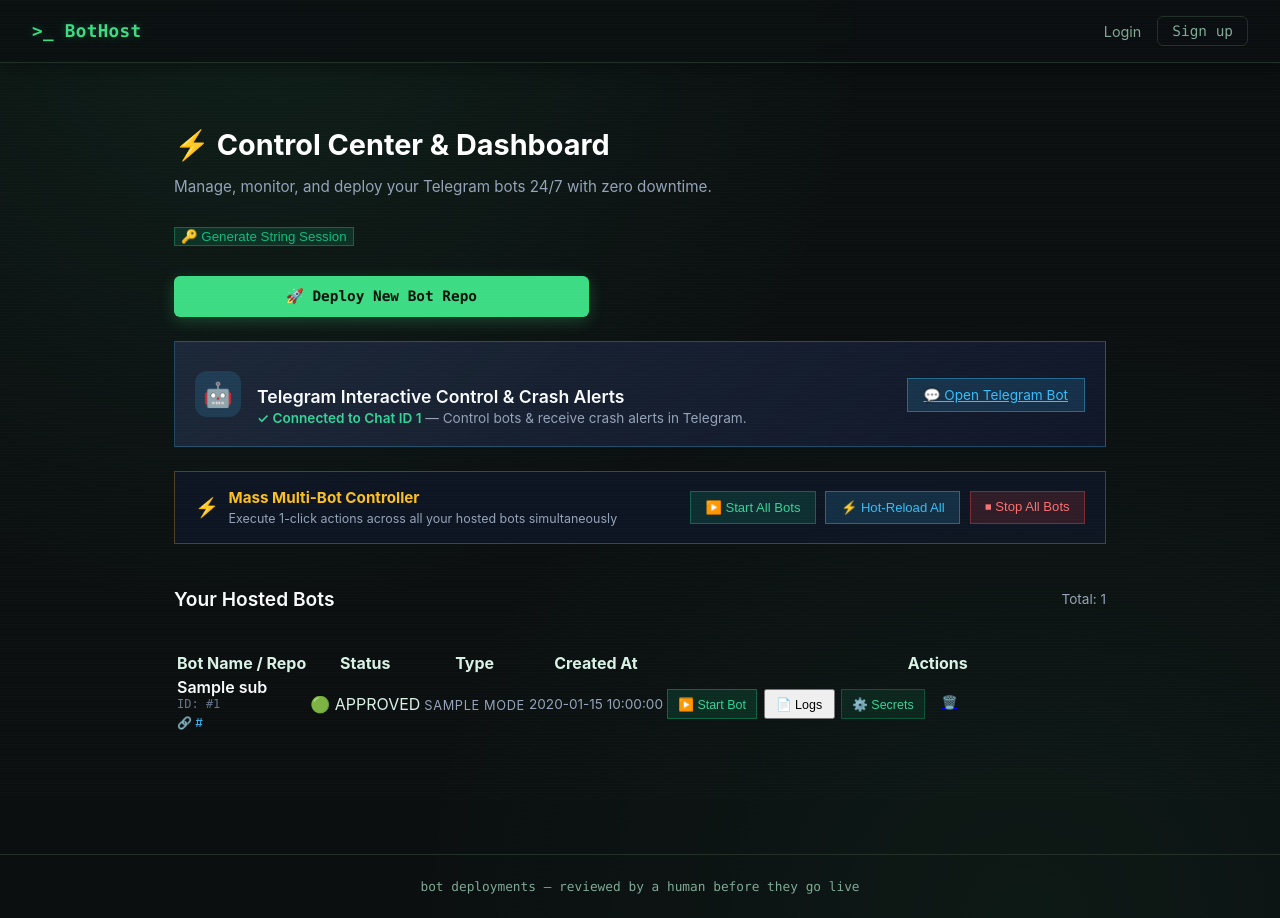
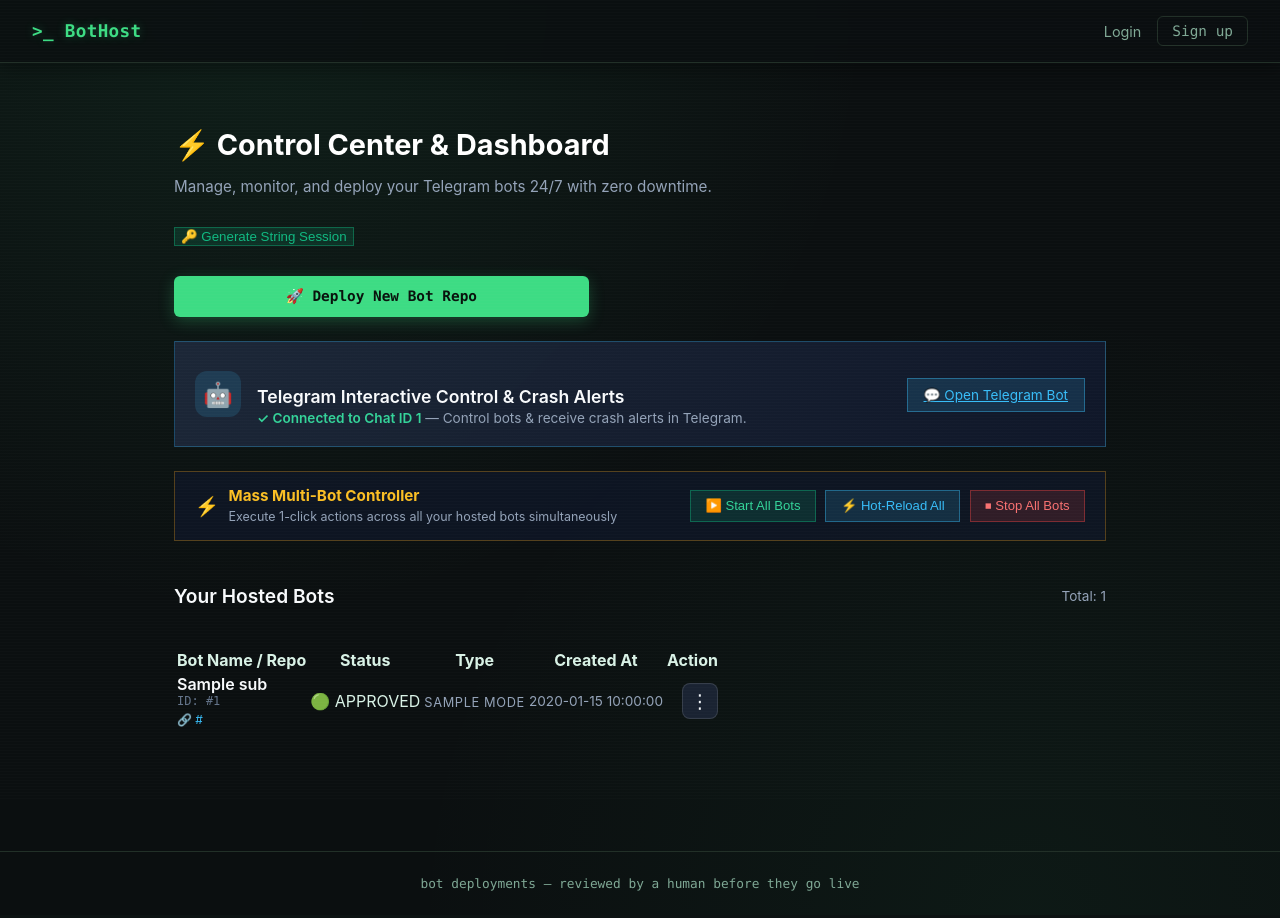
Before and after one commit to sachinmandawi/bothost, a Flask app: template templates/dashboard.html in a window 1280 px wide. After the commit the page ends 891 px from the top, so only its background shows below. Run offline with Flask 3, Linux system fonts and the light colour scheme; the template is opened without the code that fills it: most values are stand-ins (such as "Sample title", 1, 10 or a date in 2020).

Commit message:
Upgrade User Dashboard UI with clean Cyberpunk 3-Dot Action Dropdown Menu

```diff
--- a/templates/dashboard.html
+++ b/templates/dashboard.html
@@ -3,6 +3,87 @@
 {% block title %}Dashboard - BotHost{% endblock %}
 
 {% block content %}
+<style>
+/* Sleek 3-Dot Action Dropdown Styling */
+.action-dropdown {
+    position: relative;
+    display: inline-block;
+}
+
+.action-dot-btn {
+    background: rgba(30, 41, 59, 0.8);
+    border: 1px solid rgba(255, 255, 255, 0.12);
+    color: #f1f5f9;
+    width: 36px;
+    height: 36px;
+    border-radius: 8px;
+    display: flex;
+    align-items: center;
+    justify-content: center;
+    cursor: pointer;
+    font-size: 1.2rem;
+    transition: all 0.2s ease;
+}
+
+.action-dot-btn:hover {
+    background: rgba(56, 189, 248, 0.15);
+    border-color: rgba(56, 189, 248, 0.4);
+    color: #38bdf8;
+    box-shadow: 0 0 12px rgba(56, 189, 248, 0.2);
+}
+
+.dropdown-menu-card {
+    display: none;
+    position: absolute;
+    right: 0;
+    top: 42px;
+    background: #0f172a;
+    border: 1px solid rgba(255, 255, 255, 0.15);
+    border-radius: 10px;
+    width: 180px;
+    box-shadow: 0 10px 25px rgba(0, 0, 0, 0.5);
+    z-index: 100;
+    padding: 0.4rem 0;
+    backdrop-filter: blur(12px);
+}
+
+.dropdown-menu-card.show {
+    display: block;
+    animation: fadeIn 0.15s ease-out;
+}
+
+.dropdown-item-btn {
+    width: 100%;
+    text-align: left;
+    background: none;
+    border: none;
+    padding: 0.6rem 1rem;
+    color: #e2e8f0;
+    font-size: 0.85rem;
+    display: flex;
+    align-items: center;
+    gap: 0.6rem;
+    cursor: pointer;
+    transition: background 0.15s ease;
+}
+
+.dropdown-item-btn:hover {
+    background: rgba(56, 189, 248, 0.1);
+    color: #38bdf8;
+}
+
+.dropdown-item-btn.danger:hover {
+    background: rgba(239, 68, 68, 0.12);
+    color: #f87171;
+}
+
+.dropdown-divider {
+    height: 1px;
+    background: rgba(255, 255, 255, 0.08);
+    margin: 0.3rem 0;
+}
+</style>
+
 <div class="dashboard-header" style="display: flex; justify-content: space-between; align-items: center; margin-bottom: 1.5rem; flex-wrap: wrap; gap: 1rem;">
     <div>
         <h2 style="font-size: 1.8rem; font-weight: 700; color: #fff; margin-bottom: 0.2rem;">⚡ Control Center & Dashboard</h2>
@@ -55,7 +136,7 @@
 
 <!-- ⚡ MASS MULTI-BOT CONTROLLER TOP BAR -->
 {% if submissions %}
-<div class="card" style="background: rgba(15, 23, 42, 0.7); border: 1px solid rgba(245, 158, 11, 0.3); margin-bottom: 1.5rem; padding: 1rem 1.25rem;">
+<div class="card" style="background: rgba(15, 23, 42, 0.7); border: 1px solid rgba(245, 158, 11, 0.3); margin-bottom: 1.5rem; padding: 0.9rem 1.25rem;">
     <div style="display: flex; justify-content: space-between; align-items: center; flex-wrap: wrap; gap: 1rem;">
         <div style="display: flex; align-items: center; gap: 0.6rem;">
             <span style="font-size: 1.2rem;">⚡</span>
@@ -106,7 +187,7 @@
                         <th>Status</th>
                         <th>Type</th>
                         <th>Created At</th>
-                        <th style="text-align: right;">Actions</th>
+                        <th style="text-align: right;">Action</th>
                     </tr>
                 </thead>
                 <tbody>
@@ -150,31 +231,38 @@
                             {{ sub.created_at }}
                         </td>
                         <td style="text-align: right;">
-                            <div style="display: flex; gap: 0.4rem; justify-content: flex-end; flex-wrap: wrap;">
+                            <!-- Clean 3-Dot Dropdown Action Menu -->
+                            <div class="action-dropdown">
+                                <button class="action-dot-btn" onclick="toggleDropdown(event, 'dropdown-{{ sub.id }}')">
+                                    ⋮
+                                </button>
+                                <div id="dropdown-{{ sub.id }}" class="dropdown-menu-card">
                                     {% if sub.status == 'running' %}
-                                    <button class="btn btn-secondary" onclick="controlSingleBot('{{ sub.id }}', 'restart')" style="padding: 0.35rem 0.65rem; font-size: 0.78rem; background: rgba(56, 189, 248, 0.15); border: 1px solid rgba(56, 189, 248, 0.4); color: #38bdf8;" title="Hot-Reload with 0-Downtime">
-                                        ⚡ Hot-Reload
+                                        <button class="dropdown-item-btn" onclick="controlSingleBot('{{ sub.id }}', 'restart')">
+                                            ⚡ Hot-Reload (0-Downtime)
                                         </button>
-                                    <button class="btn btn-secondary" onclick="controlSingleBot('{{ sub.id }}', 'stop')" style="padding: 0.35rem 0.65rem; font-size: 0.78rem; background: rgba(239, 68, 68, 0.15); border: 1px solid rgba(239, 68, 68, 0.4); color: #f87171;" title="Stop Bot Process">
-                                        ⏹ Stop
+                                        <button class="dropdown-item-btn" onclick="controlSingleBot('{{ sub.id }}', 'stop')">
+                                            ⏹ Stop Bot
                                         </button>
                                     {% else %}
-                                    <button class="btn btn-secondary" onclick="controlSingleBot('{{ sub.id }}', 'start')" style="padding: 0.35rem 0.65rem; font-size: 0.78rem; background: rgba(16, 185, 129, 0.15); border: 1px solid rgba(16, 185, 129, 0.4); color: #34d399;" title="Start Bot Process">
+                                        <button class="dropdown-item-btn" onclick="controlSingleBot('{{ sub.id }}', 'start')">
                                             ▶️ Start Bot
                                         </button>
                                     {% endif %}
 
-                                <button class="btn btn-secondary" onclick="openLogsModal('{{ sub.id }}')" style="padding: 0.35rem 0.65rem; font-size: 0.78rem;">
-                                    📄 Logs
+                                    <button class="dropdown-item-btn" onclick="openLogsModal('{{ sub.id }}')">
+                                        📄 Live Logs
+                                    </button>
+                                    <button class="dropdown-item-btn" onclick="openEnvModal('{{ sub.id }}')">
+                                        ⚙️ Secrets (.env)
                                     </button>
 
-                                <button class="btn btn-secondary" onclick="openEnvModal('{{ sub.id }}')" style="padding: 0.35rem 0.65rem; font-size: 0.78rem; background: rgba(16, 185, 129, 0.1); border: 1px solid rgba(16, 185, 129, 0.3); color: #34d399;">
-                                    ⚙️ Secrets
+                                    <div class="dropdown-divider"></div>
+
+                                    <button class="dropdown-item-btn danger" onclick="confirmDeleteBot('{{ sub.id }}')">
+                                        🗑️ Delete Bot
                                     </button>
-
-                                <a href="{{ url_for('delete_submission_user', sub_id=sub.id) }}" class="btn btn-danger" onclick="return confirm('Are you sure you want to delete this bot submission permanently?');" style="padding: 0.35rem 0.65rem; font-size: 0.78rem;">
-                                    🗑️
-                                </a>
+                                </div>
                             </div>
                         </td>
                     </tr>
@@ -352,6 +440,23 @@
 </div>
 
 <script>
+// Toggle 3-Dot Dropdown Menu
+function toggleDropdown(event, menuId) {
+    event.stopPropagation();
+    const allMenus = document.querySelectorAll('.dropdown-menu-card');
+    allMenus.forEach(m => {
+        if (m.id !== menuId) m.classList.remove('show');
+    });
+    const target = document.getElementById(menuId);
+    if (target) target.classList.toggle('show');
+}
+
+// Close dropdowns when clicking outside
+document.addEventListener('click', function() {
+    const allMenus = document.querySelectorAll('.dropdown-menu-card');
+    allMenus.forEach(m => m.classList.remove('show'));
+});
+
 function openUploadModal() {
     document.getElementById('uploadModal').style.display = 'flex';
 }
@@ -383,6 +488,12 @@ function controlSingleBot(subId, action) {
         }
     })
     .catch(err => alert('Network error: ' + err));
+}
+
+function confirmDeleteBot(subId) {
+    if (confirm('Are you sure you want to delete this bot submission permanently?')) {
+        window.location.href = '/submission/' + subId + '/delete';
+    }
 }
 
 // Mass Multi-Bot Action
```
Lines whose indentation alone changed are shown as unchanged.
